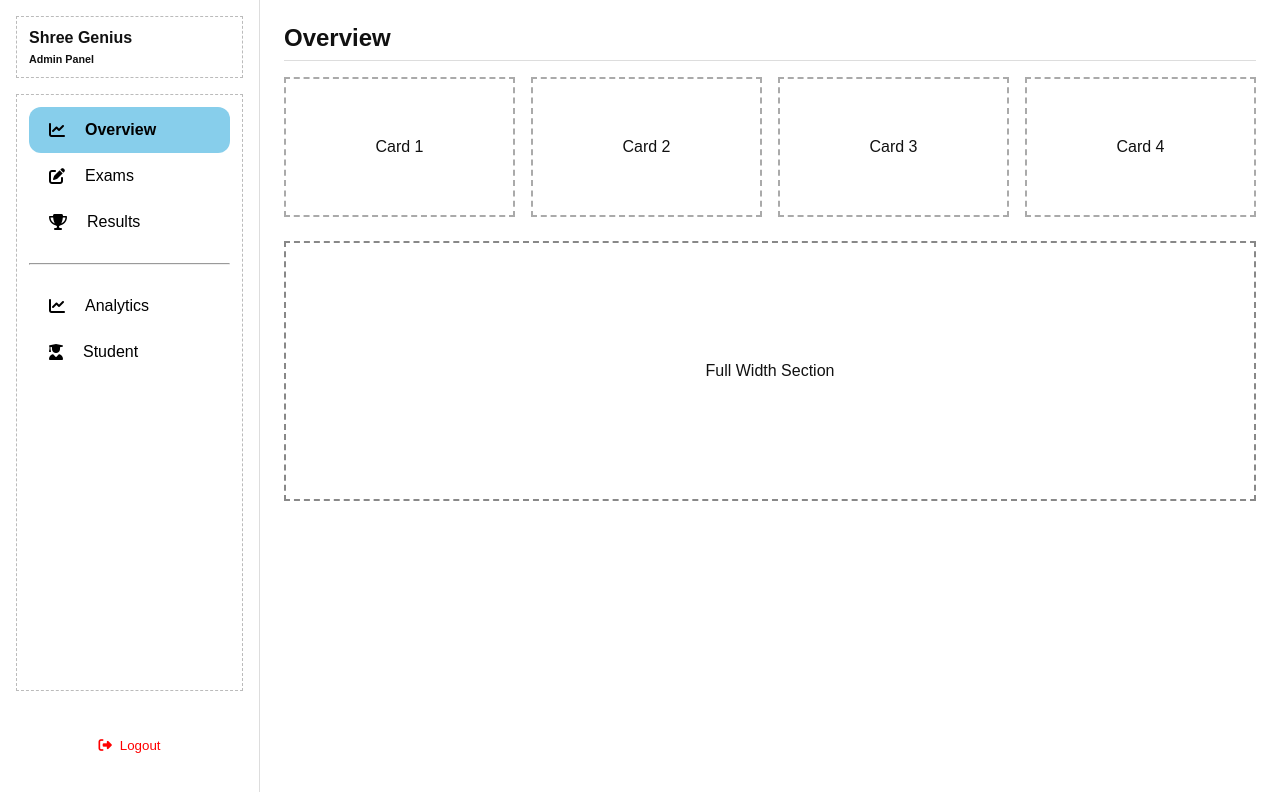
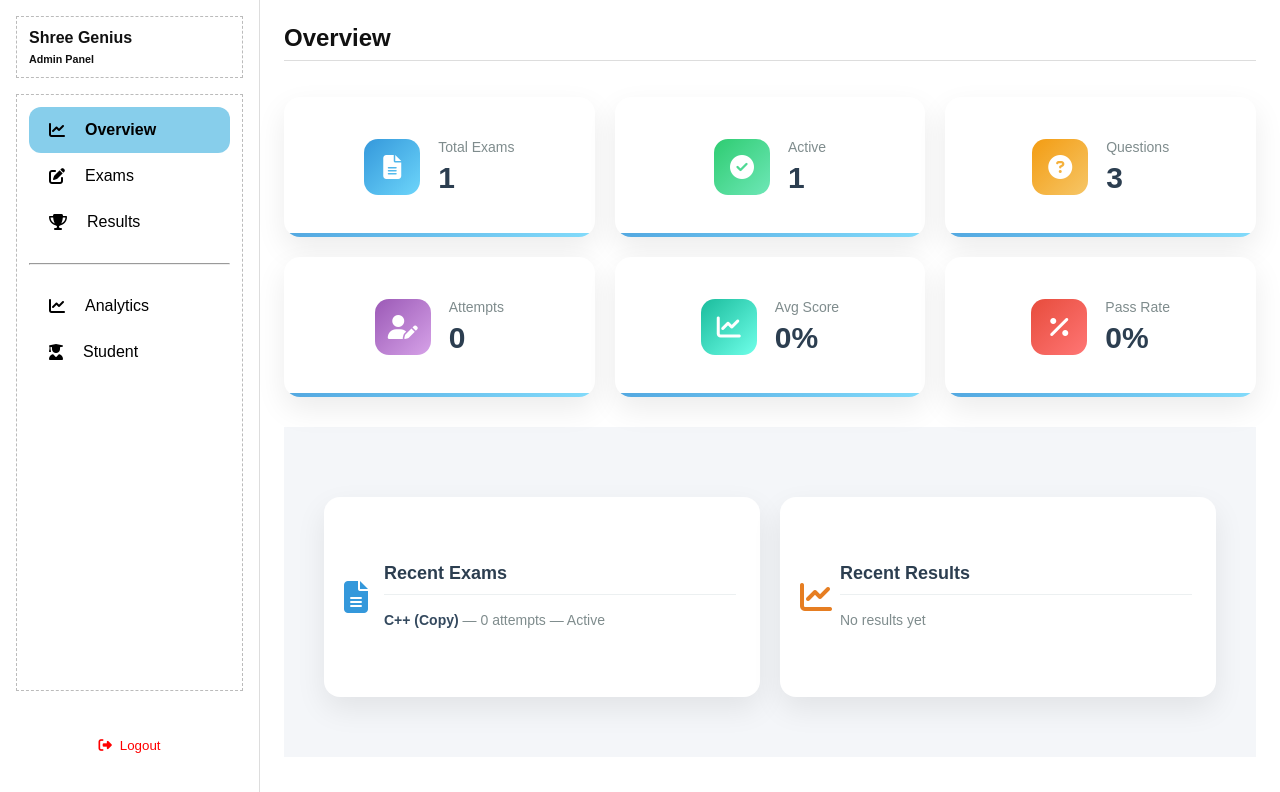
Before and after one commit to Ashish-kolhe/ExamModule, a React (Create React App) app: page /admin/dashboard in a window 1280 px wide. Shown: the top 792 px of the page. Built offline with nearby package versions, Linux system fonts and the light colour scheme.

Commit message:
overwiewpage

```diff
--- a/src/admin/components/Overview.jsx
+++ b/src/admin/components/Overview.jsx
@@ -5,14 +5,75 @@ const Overview = () => {
   return (
     <div className="page-wire overview-page">
       <div className="page-top-grid">
-        <div className="page-card">Card 1</div>
-        <div className="page-card">Card 2</div>
-        <div className="page-card">Card 3</div>
-        <div className="page-card">Card 4</div>
+        <div className="page-card">
+          <div className="card-icon blue">
+            <i className="fa-solid fa-file-lines"></i>
+          </div>
+          <div>
+            <h4>Total Exams</h4>
+            <h2>1</h2>
+          </div>
+          </div>
+
+        <div className="page-card">
+          <div className="card-icon green">
+            <i className="fa-solid fa-circle-check"></i>
+          </div>
+          <div>
+            <h4>Active</h4>
+            <h2>1</h2>
+          </div>
+        </div>
+
+        <div className="page-card"><div className="card-icon orange">
+            <i className="fa-solid fa-circle-question"></i>
+          </div>
+          <div>
+            <h4>Questions</h4>
+            <h2>3</h2>
+          </div></div>
+
+        <div className="page-card"><div className="card-icon purple">
+            <i className="fa-solid fa-user-pen"></i>
+          </div>
+          <div>
+            <h4>Attempts</h4>
+            <h2>0</h2>
+          </div></div>
+
+          <div className="page-card">
+          <div className="card-icon teal">
+            <i className="fa-solid fa-chart-line"></i>
+          </div>
+          <div>
+            <h4>Avg Score</h4>
+            <h2>0%</h2>
+          </div>
+        </div>
+
+        <div className="page-card">
+          <div className="card-icon red">
+            <i className="fa-solid fa-percent"></i>
+          </div>
+          <div>
+            <h4>Pass Rate</h4>
+            <h2>0%</h2>
+          </div>
+        </div>
       </div>
 
       <div className="page-bottom">
-        Full Width Section
+        <div className="page-bottom">
+        <div className="bottom-section">
+          <h3>Recent Exams</h3>
+          <p><strong>C++ (Copy)</strong> — 0 attempts — Active</p>
+        </div>
+
+        <div className="bottom-section">
+          <h3>Recent Results</h3>
+          <p>No results yet</p>
+        </div>
+      </div>
       </div>
     </div>
   );
--- a/src/common/overview.css
+++ b/src/common/overview.css
@@ -29,3 +29,304 @@
   align-items: center;
   justify-content: center;
 }
+
+.card-icon {
+  width: 50px;
+  height: 50px;
+  border-radius: 50%;
+  display: flex;
+  align-items: center;
+  justify-content: center;
+  color: white;
+  font-size: 22px;
+}
+
+.blue { background: #3498db; }
+.green { background: #2ecc71; }
+.orange { background: #f39c12; }
+.purple { background: #9b59b6; }
+.teal { background: #1abc9c; }
+.red { background: #e74c3c; }
+
+/* ================================
+   TOP GRID – 3 CARDS PER ROW
+================================ */
+.page-top-grid {
+  display: grid;
+  grid-template-columns: repeat(3, 1fr);
+  gap: 20px;
+  margin-top: 20px;
+}
+
+/* ================================
+   CARD DESIGN
+================================ */
+.page-card {
+  border: none;
+  background: #ffffff;
+  padding: 22px 24px;
+  border-radius: 16px;
+  display: flex;
+  align-items: center;
+  gap: 18px;
+  box-shadow: 0 12px 30px rgba(0, 0, 0, 0.08);
+  transition: all 0.35s ease;
+  position: relative;
+  overflow: hidden;
+}
+
+/* Bottom Accent Line */
+.page-card::after {
+  content: "";
+  position: absolute;
+  left: 0;
+  bottom: 0;
+  width: 100%;
+  height: 4px;
+  background: linear-gradient(90deg, #3498db, #6dd5fa);
+  opacity: 0.85;
+}
+
+/* Hover Effect */
+.page-card:hover {
+  transform: translateY(-6px);
+  box-shadow: 0 20px 45px rgba(0, 0, 0, 0.14);
+}
+
+/* ================================
+   ICON STYLE
+================================ */
+.card-icon {
+  width: 56px;
+  height: 56px;
+  min-width: 56px;
+  border-radius: 14px;
+  display: flex;
+  align-items: center;
+  justify-content: center;
+  font-size: 24px;
+  color: #ffffff;
+}
+
+/* Gradient Icon Colors */
+.blue {
+  background: linear-gradient(135deg, #3498db, #6dd5fa);
+}
+
+.green {
+  background: linear-gradient(135deg, #2ecc71, #6ee7b7);
+}
+
+.orange {
+  background: linear-gradient(135deg, #f39c12, #f6c667);
+}
+
+.purple {
+  background: linear-gradient(135deg, #9b59b6, #d6a2e8);
+}
+
+.teal {
+  background: linear-gradient(135deg, #1abc9c, #6fffe9);
+}
+
+.red {
+  background: linear-gradient(135deg, #e74c3c, #ff7675);
+}
+
+/* ================================
+   INNER TEXT CONTENT
+================================ */
+.page-card h4 {
+  margin: 0;
+  font-size: 14px;
+  color: #7f8c8d;
+  font-weight: 500;
+}
+
+.page-card h2 {
+  margin-top: 6px;
+  font-size: 30px;
+  font-weight: 700;
+  color: #2c3e50;
+}
+
+/* ================================
+   RESPONSIVE
+================================ */
+@media (max-width: 1100px) {
+  .page-top-grid {
+    grid-template-columns: repeat(2, 1fr);
+  }
+}
+
+@media (max-width: 700px) {
+  .page-top-grid {
+    grid-template-columns: 1fr;
+  }
+}
+
+
+/* ================================
+   PAGE BOTTOM CONTAINER
+================================ */
+.page-bottom {
+
+  margin-top: 30px;
+  display: grid;
+  grid-template-columns: 1fr 1fr;
+  gap: 20px;
+  background: transparent;
+  border: none;
+  padding: 0;
+}
+
+/* ================================
+   BOTTOM BOX DESIGN
+================================ */
+.bottom-section {
+  background: #ffffff;
+  padding: 22px 24px;
+  border-radius: 16px;
+  box-shadow: 0 12px 30px rgba(0, 0, 0, 0.08);
+  transition: all 0.3s ease;
+}
+
+.bottom-section:hover {
+  transform: translateY(-4px);
+  box-shadow: 0 18px 45px rgba(0, 0, 0, 0.12);
+}
+
+/* ================================
+   SECTION HEADINGS
+================================ */
+.bottom-section h3 {
+  margin: 0 0 14px 0;
+  font-size: 18px;
+  font-weight: 600;
+  color: #2c3e50;
+  border-bottom: 1px solid #ecf0f1;
+  padding-bottom: 10px;
+}
+
+/* ================================
+   CONTENT TEXT
+================================ */
+.bottom-section p {
+  margin: 0;
+  font-size: 14px;
+  color: #7f8c8d;
+  line-height: 1.6;
+}
+
+/* Highlight Exam Name */
+.bottom-section strong {
+  color: #34495e;
+}
+
+/* ================================
+   RESPONSIVE
+================================ */
+@media (max-width: 900px) {
+  .page-bottom {
+    grid-template-columns: 1fr;
+  }
+}
+/* ================================
+   FULL WIDTH BOTTOM SECTION
+================================ */
+.page-bottom {
+  display: flex; /* side by side */
+  width: 100%;
+  max-width: 100%;
+  background: #f4f6f9; /* optional light background */
+  padding: 20px;
+  gap: 20px;
+  box-sizing: border-box;
+  align-items: stretch; /* make children full height */
+}
+
+/* Each bottom-section fills half width and full height */
+.page-bottom .bottom-section {
+  flex: 1; /* equal width */
+  background: #ffffff;
+  padding: 22px 24px 22px 60px; /* space for icon */
+  border-radius: 16px;
+  box-shadow: 0 12px 30px rgba(0, 0, 0, 0.08);
+  transition: all 0.3s ease;
+  display: flex;
+  flex-direction: column;
+  justify-content: center; /* vertically center content */
+  height: 200px; /* fixed height, adjust as needed */
+  position: relative; /* for icon placement */
+}
+
+/* Hover effect */
+.page-bottom .bottom-section:hover {
+  transform: translateY(-4px);
+  box-shadow: 0 18px 45px rgba(0, 0, 0, 0.12);
+}
+
+/* Section heading */
+.page-bottom .bottom-section h3 {
+  margin: 0 0 14px 0;
+  font-size: 18px;
+  font-weight: 600;
+  color: #2c3e50;
+  border-bottom: 1px solid #ecf0f1;
+  padding-bottom: 10px;
+}
+
+/* Text content */
+.page-bottom .bottom-section p {
+  margin: 0;
+  font-size: 14px;
+  color: #7f8c8d;
+  line-height: 1.6;
+}
+
+.page-bottom .bottom-section strong {
+  color: #34495e;
+}
+
+/* ================================
+   ICONS USING CSS ::before
+================================ */
+.page-bottom .bottom-section::before {
+  content: "\f15c"; /* default Font Awesome icon */
+  font-family: "Font Awesome 6 Free";
+  font-weight: 900;
+  font-size: 32px;
+  position: absolute;
+  left: 20px;
+  top: 50%;
+  transform: translateY(-50%);
+  color: #3498db;
+}
+
+/* Different icons/colors per card */
+.page-bottom .bottom-section:nth-child(1)::before {
+  content: "\f15c"; /* Exam icon */
+  color: #3498db;
+}
+
+.page-bottom .bottom-section:nth-child(2)::before {
+  content: "\f201"; /* Chart/Results icon */
+  color: #e67e22;
+}
+
+/* ===== RESPONSIVE ===== */
+@media (max-width: 900px) {
+  .page-bottom {
+    flex-direction: column;
+    gap: 15px;
+  }
+
+  .page-bottom .bottom-section {
+    padding-left: 22px;
+    height: auto; /* auto height on mobile */
+  }
+
+  .page-bottom .bottom-section::before {
+    left: 10px;
+  }
+}
```
